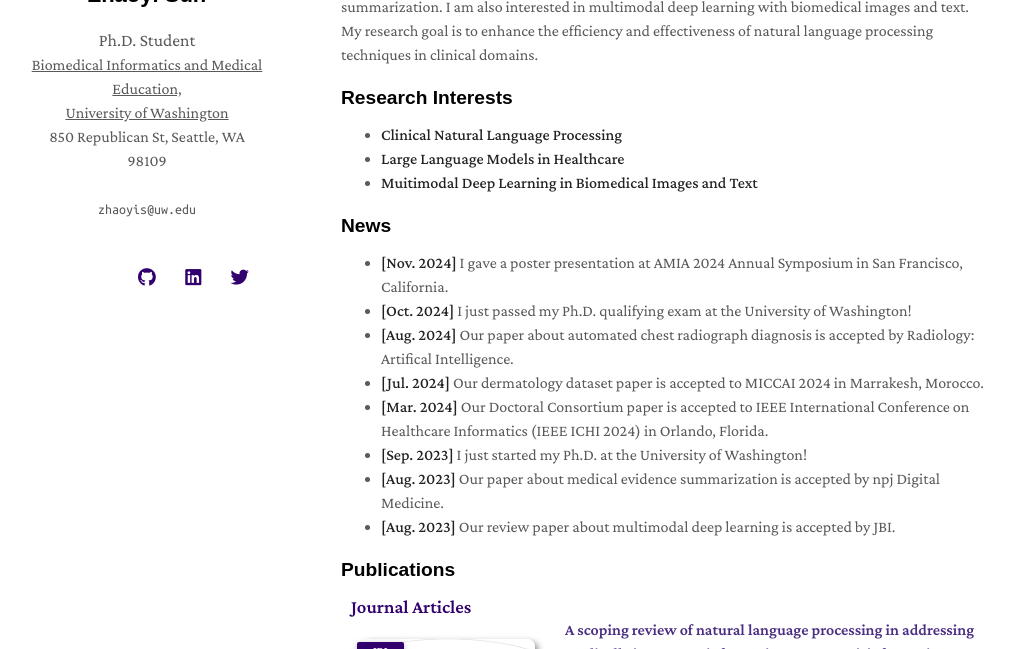
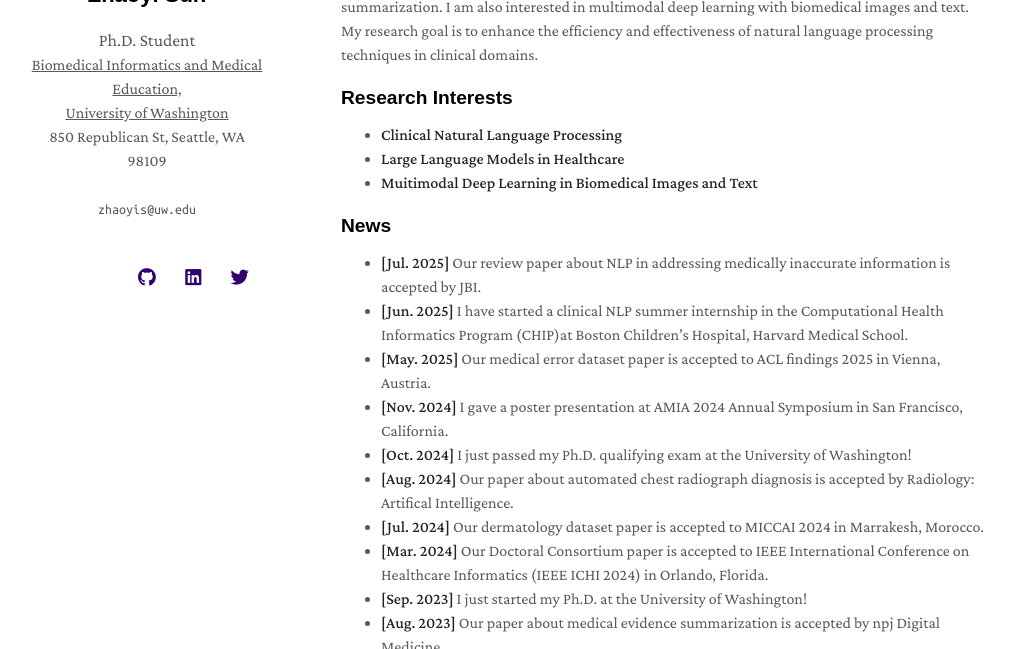
Before and after one commit to GeraldSun/GeraldSun.github.io, a Jekyll site: the page built from index.md, in a window 1280 px wide and 900 px high, cut to the strip 251-900 px from the top of the window. Shown: the whole strip, without its empty margins (129-1143 px from the left). Built offline with Jekyll 4.4.1, drawn with Linux system fonts in a browser that asks for light colours; nearby versions of some CDN libraries; a style sheet for code colours, icons or effects is not loaded; our own code applies the rules of GitHub Pages for plain Markdown files.

Commit message:
Update index.md

```diff
--- a/index.md
+++ b/index.md
@@ -13,7 +13,9 @@ I am a Ph.D. student in Biomedical and Health Informatics at the [University of
 - **Muitimodal Deep Learning in Biomedical Images and Text**
 
 ## News
-
+- **[Jul. 2025]** Our review paper about NLP in addressing medically inaccurate information is accepted by JBI.
+- **[Jun. 2025]** I have started a clinical NLP summer internship in the Computational Health Informatics Program (CHIP)at Boston Children's Hospital, Harvard Medical School.
+- **[May. 2025]** Our medical error dataset paper is accepted to ACL findings 2025 in Vienna, Austria.
 - **[Nov. 2024]** I gave a poster presentation at AMIA 2024 Annual Symposium in San Francisco, California.
 - **[Oct. 2024]** I just passed my Ph.D. qualifying exam at the University of Washington!
 - **[Aug. 2024]** Our paper about automated chest radiograph diagnosis is accepted by Radiology: Artifical Intelligence.
```
